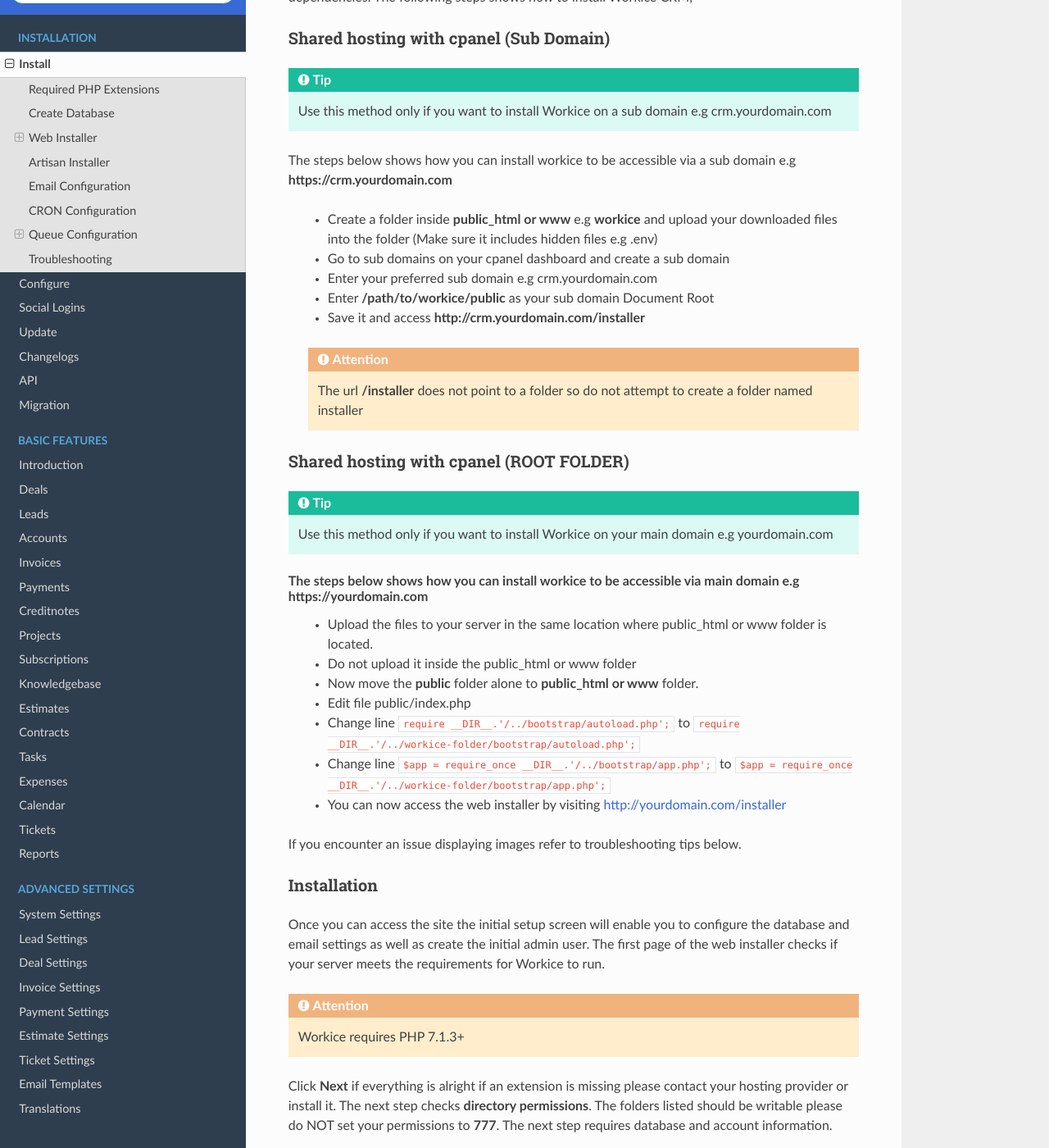
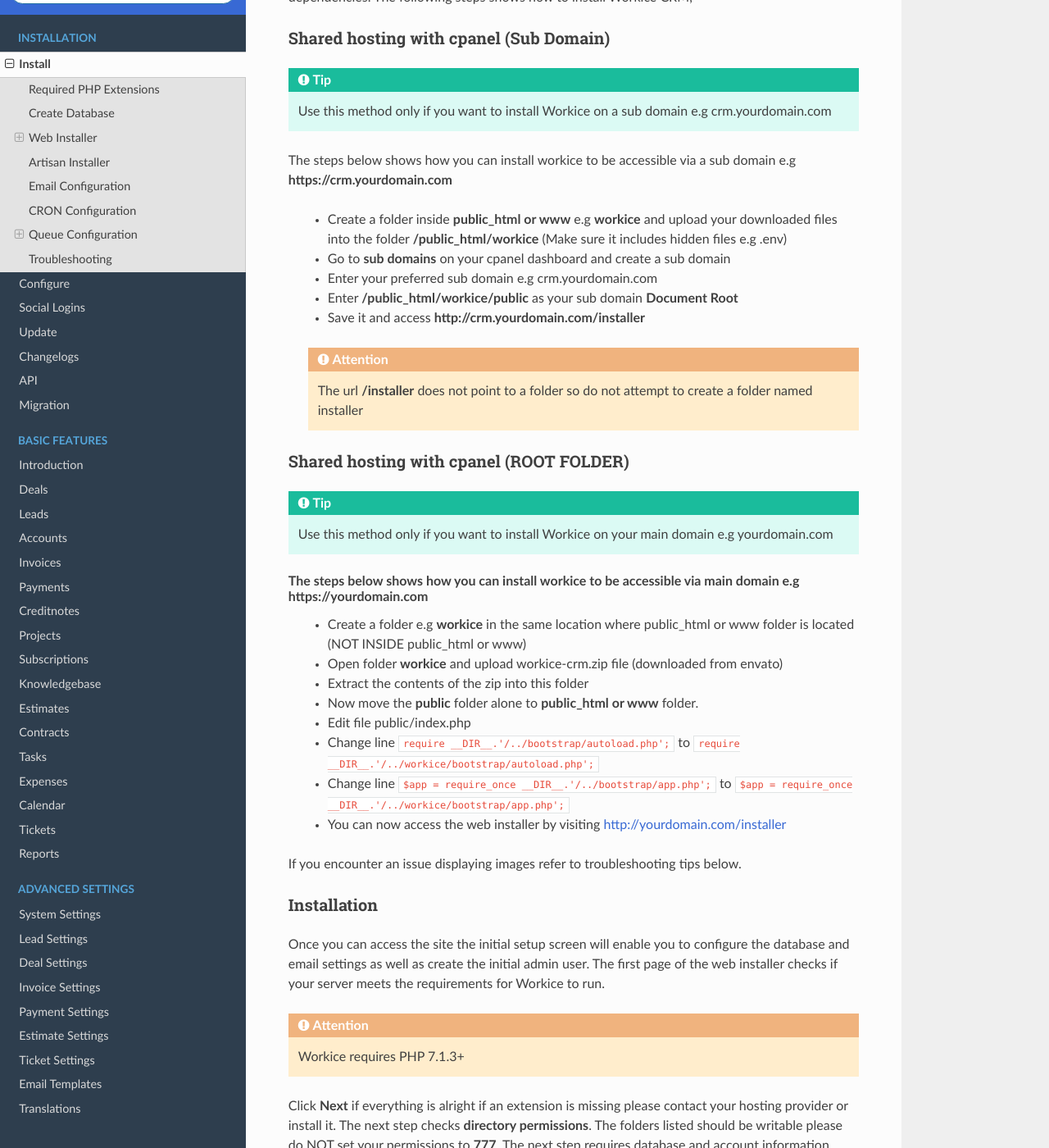
Before and after one commit to wmandai/workice-docs, a Sphinx documentation site: the page built from docs/source/install.rst, in a window 1280 px wide and 1400 px high, scrolled down 1413 px. Shown: the whole window at 82% size. Built offline with Sphinx 7.4.7 and the Read the Docs theme 2.0.0, drawn with Linux system fonts in a browser that asks for light colours; some of the changed text lies outside the part shown.

Commit message:
Modified install instructions

```diff
--- a/docs/source/install.rst
+++ b/docs/source/install.rst
@@ -57,10 +57,10 @@
 
 The steps below shows how you can install workice to be accessible via a sub domain e.g **https://crm.yourdomain.com**
 
- - Create a folder inside **public_html or www** e.g **workice** and upload your downloaded files into the folder (Make sure it includes hidden files e.g .env)
- - Go to sub domains on your cpanel dashboard and create a sub domain
+ - Create a folder inside **public_html or www** e.g **workice** and upload your downloaded files into the folder **/public_html/workice** (Make sure it includes hidden files e.g .env)
+ - Go to **sub domains** on your cpanel dashboard and create a sub domain
  - Enter your preferred sub domain e.g crm.yourdomain.com
- - Enter **/path/to/workice/public** as your sub domain Document Root
+ - Enter **/public_html/workice/public** as your sub domain **Document Root**
  - Save it and access **http://crm.yourdomain.com/installer**
 
  .. ATTENTION:: The url **/installer** does not point to a folder so do not attempt to create a folder named installer
@@ -70,12 +70,13 @@
 .. TIP:: Use this method only if you want to install Workice on your main domain e.g yourdomain.com
 
 The steps below shows how you can install workice to be accessible via main domain e.g **https://yourdomain.com**
- - Upload the files to your server in the same location where public_html or www folder is located.
- - Do not upload it inside the public_html or www folder
+ - Create a folder e.g **workice** in the same location where public_html or www folder is located (NOT INSIDE public_html or www)
+ - Open folder **workice** and upload workice-crm.zip file (downloaded from envato)
+ - Extract the contents of the zip into this folder
  - Now move the **public** folder alone to **public_html or www** folder.
  - Edit file public/index.php
- - Change line ``require __DIR__.'/../bootstrap/autoload.php';`` to ``require __DIR__.'/../workice-folder/bootstrap/autoload.php';``
- - Change line ``$app = require_once __DIR__.'/../bootstrap/app.php';`` to ``$app = require_once __DIR__.'/../workice-folder/bootstrap/app.php';``
+ - Change line ``require __DIR__.'/../bootstrap/autoload.php';`` to ``require __DIR__.'/../workice/bootstrap/autoload.php';``
+ - Change line ``$app = require_once __DIR__.'/../bootstrap/app.php';`` to ``$app = require_once __DIR__.'/../workice/bootstrap/app.php';``
  - You can now access the web installer by visiting http://yourdomain.com/installer
 
 If you encounter an issue displaying images refer to troubleshooting tips below.
@@ -136,7 +137,7 @@
 ^^^^^^^^^^^^^^^^^^^^
 Add a CRON job as shown below;
 
-``* * * * * cd /path-to-workice && php artisan schedule:run >> /dev/null 2>&1``
+``* * * * * cd /path/to/workice && php artisan schedule:run >> /dev/null 2>&1``
 
 This Cron will call Workice command scheduler every minute. When the **schedule:run** command is executed, Workice will evaluate your scheduled tasks and runs the tasks that are due.
 
```
